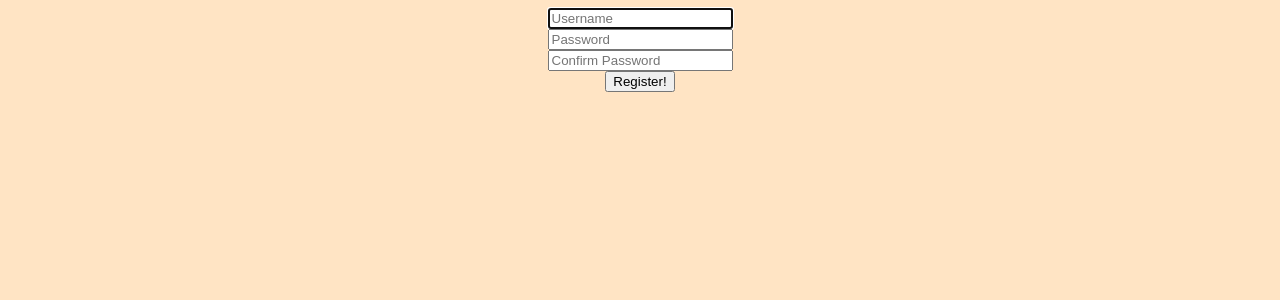
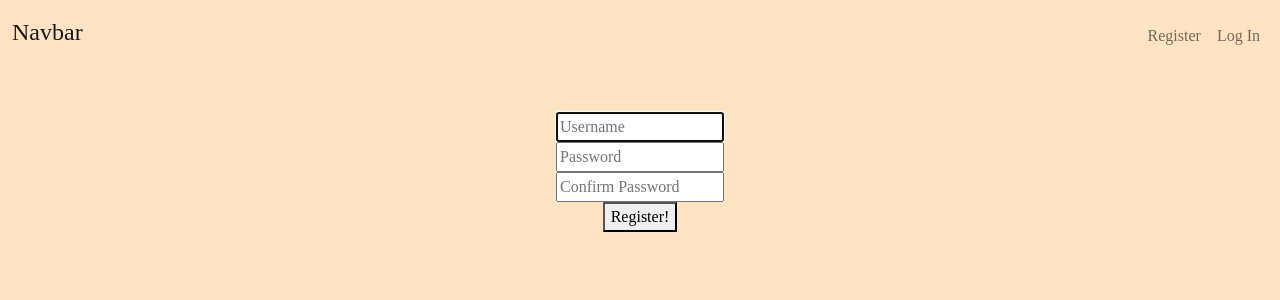
Before and after one commit to Ava-Fox/Garden-Planner, a Flask app: page /register in a window 1280 px wide. Shown: the top 300 px of the page. Run offline with Flask 3, Linux system fonts and the light colour scheme; some libraries are stand-ins or nearby versions.

Commit message:
Navbar and Log out

```diff
--- a/app.py
+++ b/app.py
@@ -58,6 +58,11 @@ def login():
     else:
         return render_template("login.html")
 
+@app.route("/logout")
+def logout():
+    """Log user out"""
+    session.clear()
+    return redirect("/")
 
 @app.route("/register", methods=["GET", "POST"])
 def register():
--- a/log.txt
+++ b/log.txt
@@ -20,4 +20,6 @@ TODO: Create database w/ Angela's data
 
    Figure out how to scrub data from other sites....
 
-TODO: Create login and register page
+DONE: Create login and register page
+
+TODO: Navbar in css
--- a/static/styles.css
+++ b/static/styles.css
@@ -6,6 +6,11 @@ body {
 .error {
     color: rgb(195, 70, 70);
 }
+
+nav .navbar-brand {
+    font-size: x-large;
+}
+
 main {
     text-align: center;
 }
--- a/templates/layout.html
+++ b/templates/layout.html
@@ -1,12 +1,45 @@
 <!DOCTYPE html>
     <head>
         <meta charset="utf-8">
+        <meta name="viewport" content="initial-scale=1, width=device-width">
+
+        <link crossorigin="anonymous" href="https://cdn.jsdelivr.net/npm/bootstrap@5.1.3/dist/css/bootstrap.min.css" integrity="sha384-1BmE4kWBq78iYhFldvKuhfTAU6auU8tT94WrHftjDbrCEXSU1oBoqyl2QvZ6jIW3" rel="stylesheet">
+        <script crossorigin="anonymous" src="https://cdn.jsdelivr.net/npm/bootstrap@5.1.3/dist/js/bootstrap.bundle.min.js" integrity="sha384-ka7Sk0Gln4gmtz2MlQnikT1wXgYsOg+OMhuP+IlRH9sENBO0LRn5q+8nbTov4+1p"></script>
+
+        <link href="/static/favicon.ico" rel="icon">
         <link href="/static/styles.css" rel="stylesheet">
-        <title>{% block title %}{% endblock %}</title>
+        <title>Ava's Garden: {% block title %}{% endblock %}</title>
     </head>
 
     <body>
-        <main>
+        <nav class="navbar navbar-expand-lg navbar-light">
+            <div class="container-fluid">
+              <a class="navbar-brand" href="#">Navbar</a>
+              <button class="navbar-toggler" type="button" data-bs-toggle="collapse" data-bs-target="#navbarSupportedContent" aria-controls="navbarSupportedContent" aria-expanded="false" aria-label="Toggle navigation">
+                <span class="navbar-toggler-icon"></span>
+              </button>
+              <div class="collapse navbar-collapse" id="navbarSupportedContent">
+                {% if session["user_id"] %}
+                    <ul class="navbar-nav me-auto mt-2">
+                        <li class="nav-item">
+                            <a class="nav-link active" aria-current="page" href="#">Home</a>
+                        </li>
+                        <li class="nav-item">
+                            <a class="nav-link" href="/logout">Log Out</a>
+                        </li>
+                    </ul>
+                {% else %}
+                    <ul class="navbar-nav ms-auto mt-2">
+                        <li class="nav-item"><a class="nav-link" href="/register">Register</a></li>
+                        <li class="nav_item"><a class="nav-link" href="/login">Log In</a></li>
+                    </ul>
+                {% endif %}
+              </div>
+            </div>
+          </nav>
+
+
+        <main class="container-fluid py-5 text-center">
             {% block main %}{% endblock %}
         </main>
     </body>
```
Also changed, not shown: static/favicon.ico (added), 3 other files.
